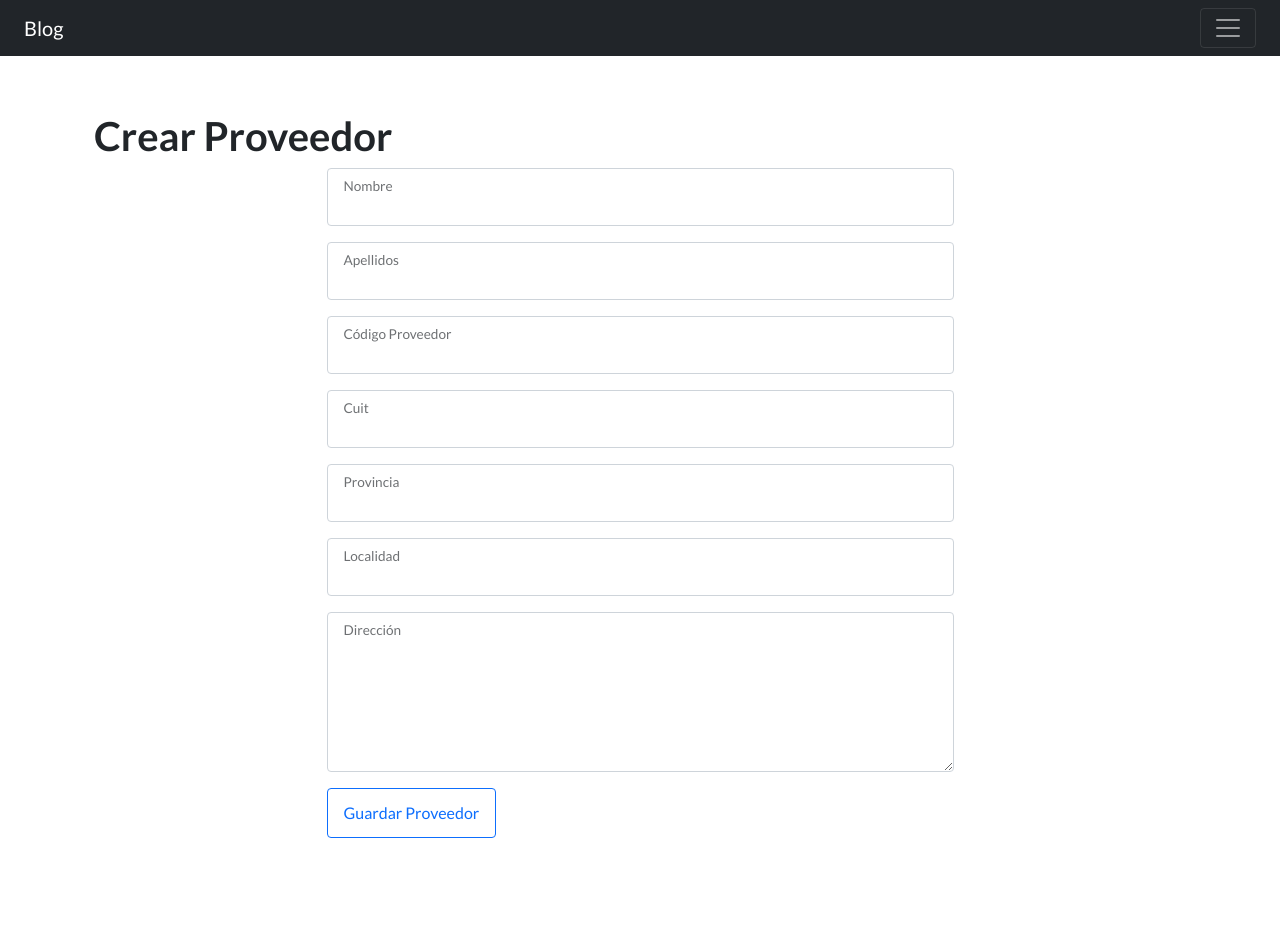
After one commit to Alonso195/ProyectoFinalPythonAlonso, a Django app: page /creaProveedores in a window 1280 px wide. The commit adds this page. Run offline with Django 4.2, Linux system fonts and the light colour scheme; some libraries are stand-ins or nearby versions.

Commit message:
Proveedores Catalogo

```diff
--- a/ProyectoFinalPython/AppProyectoFinalPython/models.py
+++ b/ProyectoFinalPython/AppProyectoFinalPython/models.py
@@ -20,3 +20,17 @@ class Author(models.Model):
     name = models.CharField(max_length=200)
     last_name = models.CharField(max_length=200)
     born = models.DateField()
+
+
+class Proveedor(models.Model):
+    CodigoProveedor = models.CharField(max_length=200)
+    Nombre = models.CharField(max_length=200)
+    Apellidos = models.CharField(max_length=200)
+    Provincia = models.CharField(max_length=500)
+    Localidad = models.CharField(max_length=500)
+    Direccion = models.CharField(max_length=1000)
+    Cuit = models.CharField(max_length=1000)
+
+
+    def __str__(self) -> str:
+        return f'Nombre: {self.Nombre} {self.Apellidos} - Código Proveedor: {self.CodigoProveedor}'
--- /dev/null
+++ b/ProyectoFinalPython/AppProyectoFinalPython/templates/Proveedores/proveedor_create.html
@@ -0,0 +1,59 @@
+{% extends 'navBar.html'%}
+
+{% load static %}
+
+{% block blockDinamico %}
+<section class="features-icons">
+    <div class="container">
+         <!-- Contact Section Form-->
+        <h1>Crear Proveedor</h1>
+        <div class="row justify-content-center">
+            <div class="col-lg-8 col-xl-7" >
+
+                <form  action="{% url 'CreaProveedores' %}" method="POST">{% csrf_token %}
+                    <!-- Name input-->
+                    <div class="form-floating mb-3">
+                        <input class="form-control" name="Nombre" type="text"/>
+                        <label name="Nombre">Nombre</label>
+                    </div>
+                    <!-- Apellidos input-->
+                    <div class="form-floating mb-3">
+                        <input class="form-control" name="Apellidos" type="text"/>
+                        <label name="Apellidos">Apellidos</label>
+                    </div>
+                    <!-- CodigoProveedor address input-->
+                    <div class="form-floating mb-3">
+                        <input class="form-control" name="CodigoProveedor" type="text"/>
+                        <label name="CodigoProveedor">Código Proveedor</label>
+                    </div>
+                    <!-- Cuit input-->
+                    <div class="form-floating mb-3">
+                        <input class="form-control" name="Cuit" type="text">
+                        <label name="Cuit">Cuit</label>
+                    </div>
+                    <!-- Provincia number input-->
+                    <div class="form-floating mb-3">
+                        <input class="form-control" name="Provincia" type="text" />
+                        <label name="Provincia">Provincia</label>
+                    </div>
+                    <!-- Localidad input-->
+                    <div class="form-floating mb-3">
+                        <input class="form-control" name="Localidad" type="text">
+                        <label name="Localidad">Localidad</label>
+                    </div>
+                    <!-- Direccion input-->
+                    <div class="form-floating mb-3">
+                        <textarea class="form-control" name="Direccion" type="text"style="height: 10rem"></textarea>
+                        <label name="Direccion">Dirección</label>
+                    </div>
+
+
+                    <!-- Submit Button-->
+                    <input class="btn btn-outline-primary btn-xl" id="submitButton" value="Guardar Proveedor" type="submit">
+                </form>
+            </div>
+        </div>
+
+    </div>
+</section>
+{% endblock blockDinamico %}
--- a/ProyectoFinalPython/AppProyectoFinalPython/templates/navBar.html
+++ b/ProyectoFinalPython/AppProyectoFinalPython/templates/navBar.html
@@ -8,7 +8,7 @@
         <meta name="author" content="" />
         <title>Blog</title>
         <!-- Favicon-->
-        <link rel="icon" type="image/x-icon" href="assets/favicon.ico" />
+        <link rel="icon" type="image/x-icon" href="../static/assets/favicon.ico" />
         <!-- Bootstrap icons-->
         <link href="https://cdn.jsdelivr.net/npm/bootstrap-icons@1.5.0/font/bootstrap-icons.css" rel="stylesheet" type="text/css" />
         <!-- Google fonts-->
@@ -45,6 +45,7 @@
                         Catalogos
                       </a>
                       <ul class="dropdown-menu dropdown-menu-dark">
+                        <li><a class="dropdown-item" href="{% url 'ListaProveedores' %}">Proveedores</a></li>
                         <li><a class="dropdown-item" href="{% url 'Libro' %}">Libros</a></li>
                         <li><a class="dropdown-item" href="{% url 'Autores' %}">Autores</a></li>
                         <li>
--- a/ProyectoFinalPython/AppProyectoFinalPython/urls.py
+++ b/ProyectoFinalPython/AppProyectoFinalPython/urls.py
@@ -1,5 +1,6 @@
 from django.urls import path
 from AppProyectoFinalPython.views import inicio, contactUs, books, authors
+from AppProyectoFinalPython.views import ProveedorCreate, ProveedorDelete, ProveedorDetail, ProveedorList, ProveedorUpdate
 
 urlpatterns = [
     path('', inicio, name='Inicio'),
@@ -7,6 +8,12 @@ urlpatterns = [
     path('libros/', books, name='Libro'),
     path('Autores/', authors, name='Autores'),
 
+    path('listaProveedores/', ProveedorList.as_view(), name="ListaProveedores"),
+    path('detalleProveedores/<int:pk>', ProveedorDetail.as_view(), name="DetalleProveedores"),
+    path('creaProveedores', ProveedorCreate.as_view(), name="CreaProveedores"),
+    #path('creaProveedores/', CrearProveedor, name="CreaProveedores"),
+    path('actualizaProveedores/<int:pk>', ProveedorUpdate.as_view(), name="ActualizaProveedores"),
+    path('eliminaProveedores/<int:pk>', ProveedorDelete.as_view(), name="EliminaProveedores"),
 
 
 ]
--- a/ProyectoFinalPython/AppProyectoFinalPython/views.py
+++ b/ProyectoFinalPython/AppProyectoFinalPython/views.py
@@ -1,8 +1,10 @@
 
 from django.shortcuts import render
+from django.views.generic import ListView, DeleteView, CreateView, UpdateView, DetailView
 
-from AppProyectoFinalPython.models import Contact, Book, Author
-from AppProyectoFinalPython.forms import ContactFormulario, BookForm, AuthorForm
+
+from AppProyectoFinalPython.models import Contact, Book, Author, Proveedor
+from AppProyectoFinalPython.forms import ContactFormulario, BookForm, AuthorForm, ProveedorFormulario
 
 def inicio(self):
     return render(self, "inicio.html")
@@ -51,3 +53,37 @@ def authors(self):
     else:
 
         return render(self, "authors.html")
+
+#------------------- PROVEEDORES VIEWS -------------------#
+class ProveedorList(ListView):
+
+    model = Proveedor
+    template_name = './Proveedores/proveedor_list.html'
+    context_object_name = 'Proveedores'
+
+class ProveedorDetail(DetailView):
+
+    model = Proveedor
+    template_name = './Proveedores/proveedor_detail.html'
+    context_object_name = 'Proveedor'
+
+class ProveedorCreate(CreateView):
+    model = Proveedor
+    template_name = './Proveedores/proveedor_create.html'
+    form_class: ProveedorFormulario
+    fields = [ "Nombre", "Apellidos", "CodigoProveedor", "Cuit", "Provincia", "Localidad", "Direccion"]
+    success_url = '/listaProveedores/'
+
+
+class ProveedorUpdate(UpdateView):
+
+    model = Proveedor
+    template_name = './Proveedores/proveedor_update.html'
+    fields = ('__all__')
+    success_url = '/listaProveedores/'
+
+class ProveedorDelete(DeleteView):
+
+    model = Proveedor
+    template_name = './Proveedores/proveedor_delete.html'
+    success_url = '/listaProveedores/'
```
Also changed, not shown: ProyectoFinalPython/AppProyectoFinalPython/forms.py (+9 -0 lines), ProyectoFinalPython/AppProyectoFinalPython/templates/Proveedores/proveedor_delete.html (added, +28 -0 lines), ProyectoFinalPython/AppProyectoFinalPython/templates/Proveedores/proveedor_detail.html (added, +30 -0 lines), ProyectoFinalPython/AppProyectoFinalPython/templates/Proveedores/proveedor_list.html (added, +54 -0 lines), ProyectoFinalPython/AppProyectoFinalPython/templates/Proveedores/proveedor_update.html (added, +59 -0 lines), ProyectoFinalPython/AppProyectoFinalPython/migrations/0004_proveedor.py (added), ProyectoFinalPython/db.sqlite3, 2 other files.
